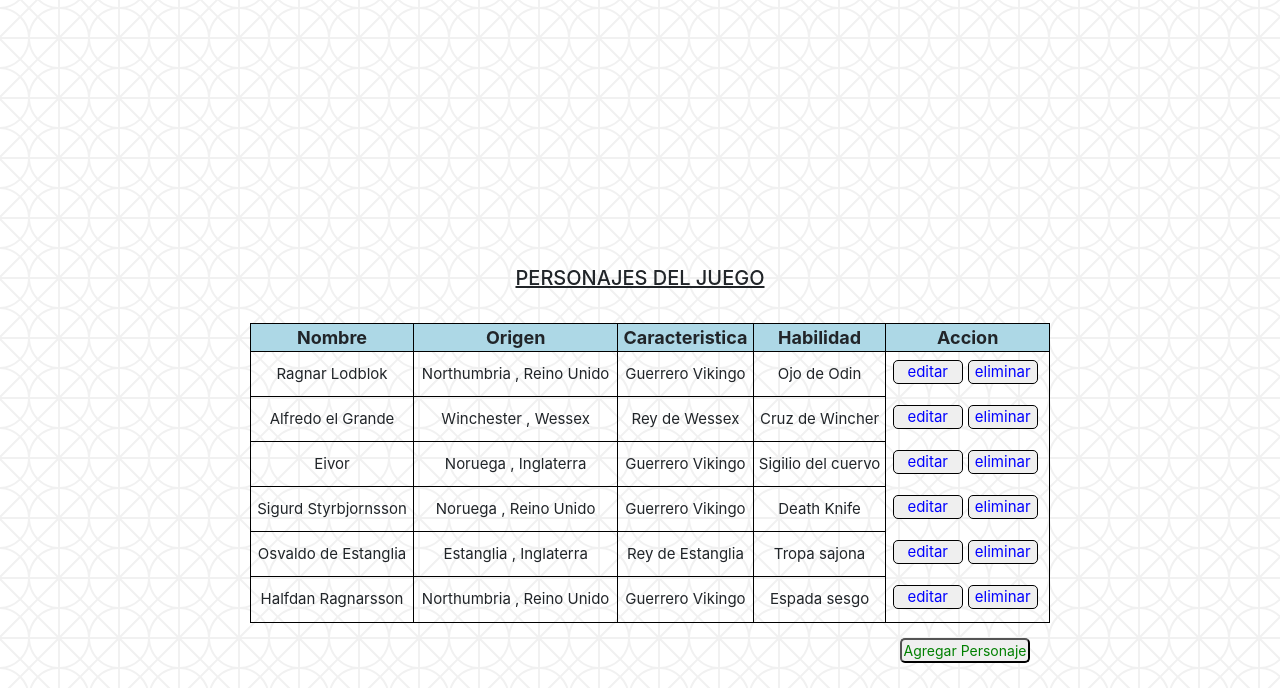
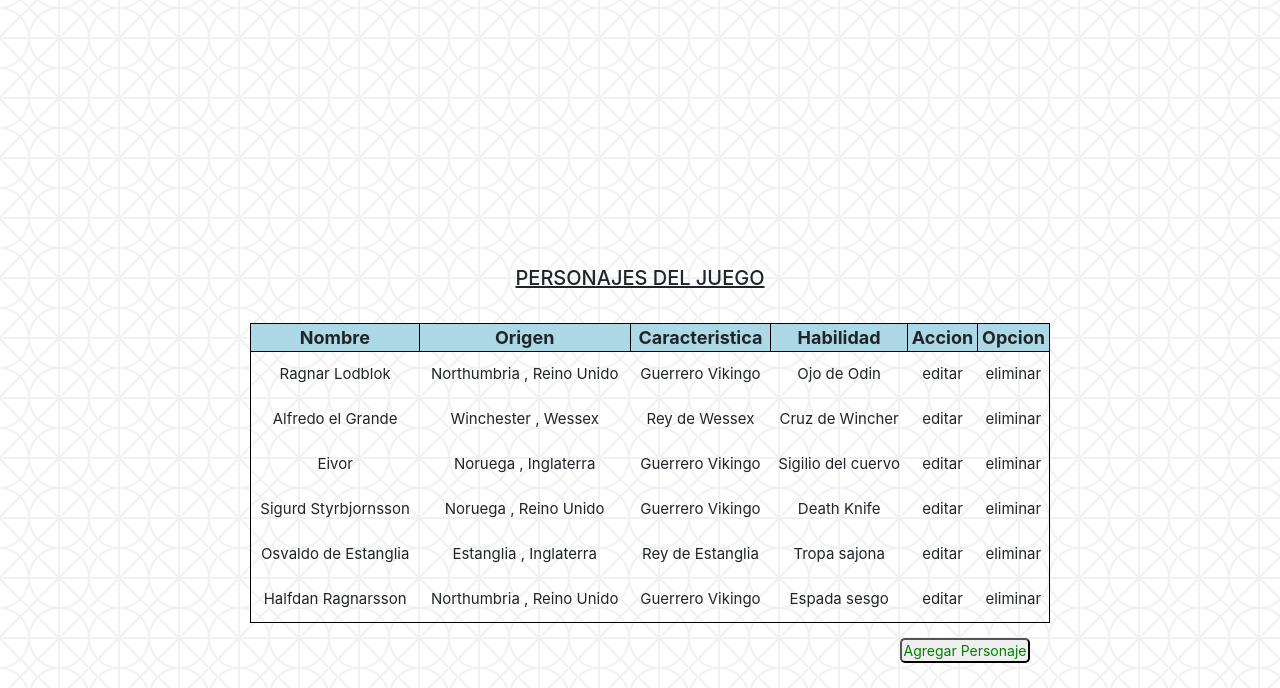
Before and after one commit to gaucho2512/Proyecto-Assassins-Creed-usando-JavaScript, a plain HTML site: page html/personajes.html in a window 1280 px wide. Shown: the part 112-800 px from the top of the page. Drawn offline with nearby package versions, Linux system fonts and the light colour scheme; a web font is replaced by a local one.

Commit message:
modificacion de la tablagit status ahora probe con JSON

```diff
--- a/Js/elements.js
+++ b/Js/elements.js
@@ -1,46 +1,2 @@
 const buttonID = document.getElementById("buttonID");
 buttonID.classList.add("buttonID")
-
-
-
-
- /* funcion para agregar un nuevo personaje */
-
-    function AgregarPersonajes() {
-
-            // Obtener la referencia del elemento body
-            var body = document.getElementsByTagName("table")[0];
-
-            // Crea un elemento <table> y un elemento <tbody>
-
-            var tblBody = document.createElement("tbody");
-
-            // Crea las celdas
-            for (var i = 0; i < 2; i++) {
-              // Crea las hileras de la tabla
-              var hilera = document.createElement("tr");
-
-              for (var j = 0; j < 2; j++) {
-                // Crea un elemento <td> y un nodo de texto, haz que el nodo de
-                // texto sea el contenido de <td>, ubica el elemento <td> al final
-                // de la hilera de la tabla
-                var celda = document.createElement("td");
-                var textoCelda = document.createTextNode("celda en la hilera "+i+", columna "+j);
-                celda.appendChild(textoCelda);
-                hilera.appendChild(celda);
-              }
-
-              // agrega la hilera al final de la tabla (al final del elemento tblbody)
-              tblBody.appendChild(hilera);
-            }
-
-            // posiciona el <tbody> debajo del elemento <table>
-            tabla.appendChild(tblBody);
-            // appends <table> into <body>
-            body.appendChild(tabla);
-            // modifica el atributo "border" de la tabla y lo fija a "2";
-            tabla.setAttribute("border", "2");
-          }
-
-
-  buttonID.addEventListener("click" , AgregarPersonajes)
--- a/Js/main.js
+++ b/Js/main.js
@@ -1,10 +1,92 @@
- /* Constante de personajes */
+ /* Constante de la tabla */
 
- const tbodyID = document.getElementById("tbodyID");
+ const tableEl = document.getElementById("tablaDinamica")
 
-const personajes = [{
 
-    Nombre: "Ragnar Lodblok",
+
+
+
+
+ /* PRIMERA MANERA DE MOSTRAR LA TABLA */
+
+
+/* transformacion de mi objeto JSON */
+
+
+ let data = ` {
+    "personajes" : [
+        {
+    "Nombre": "Ragnar Lodblok",
+    "Origen": "Northumbria , Reino Unido",
+    "Caracteristica": "Guerrero Vikingo",
+    "Habilidad": "Ojo de Odin",
+    "Accion" : "editar",
+    "Opcion": "eliminar"
+},
+{
+    "Nombre": "Alfredo el Grande",
+    "Origen": "Winchester , Wessex",
+    "Caracteristica": "Rey de Wessex",
+    "Habilidad": "Cruz de Wincher",
+    "Accion" : "editar",
+    "Opcion": "eliminar"
+},
+{
+    "Nombre": "Eivor",
+    "Origen": "Noruega , Inglaterra",
+    "Caracteristica": "Guerrero Vikingo",
+    "Habilidad": "Sigilio del cuervo",
+    "Accion" : "editar",
+    "Opcion": "eliminar"
+},
+{
+    "Nombre": "Sigurd Styrbjornsson",
+    "Origen": "Noruega , Reino Unido",
+    "Caracteristica": "Guerrero Vikingo",
+    "Habilidad": "Death Knife",
+    "Accion" : "editar",
+    "Opcion": "eliminar"
+},
+
+{
+    "Nombre": "Osvaldo de Estanglia",
+    "Origen": "Estanglia , Inglaterra",
+    "Caracteristica": "Rey de Estanglia",
+    "Habilidad": "Tropa sajona",
+    "Accion" : "editar",
+    "Opcion": "eliminar"
+},
+
+{
+    "Nombre": "Halfdan Ragnarsson",
+    "Origen": "Northumbria , Reino Unido",
+    "Caracteristica": "Guerrero Vikingo",
+    "Habilidad": "Espada sesgo",
+    "Accion" : "editar",
+    "Opcion": "eliminar"
+        }
+    ]  }
+    `
+
+let dataParseada = JSON.parse(data);
+
+
+let KeysProducto = Object.keys(dataParseada.personajes[0]);
+
+
+
+
+
+
+
+/* ARREGLO DE OBJETOS ---- segunda forma de mostrar la tabla */
+
+
+/* let personajes =  [
+
+
+
+  {  Nombre: "Ragnar Lodblok",
     Origen: "Northumbria , Reino Unido",
     Caracteristica: "Guerrero Vikingo",
     Habilidad: "Ojo de Odin",
@@ -52,6 +134,9 @@ const personajes = [{
     Habilidad: "Espada sesgo",
     Accion : "editar",
     Opcion: "eliminar"
-},
+       }
 
-];
+ ]
+
+
+     */
--- a/Js/utilities.js
+++ b/Js/utilities.js
@@ -1,8 +1,89 @@
-/* creacion de los datos de los personajes  */
-personajes.forEach( personaje => {
+/*  Iterar el arreglo con un ciclo FOR
+    (primera forma de mostrar la tabla) */
 
 
-    const tr = document.createElement("tr");
+
+
+let contenedor = (clavesObjeto) => {
+
+    let theadEl = document.createElement("thead");
+    let trEl = document.createElement("tr");
+
+    for (let i = 0; i < clavesObjeto.length; i++) {
+
+      let thEl = document.createElement("th");
+
+      thEl.innerHTML = clavesObjeto[i];
+
+      trEl.appendChild(thEl);
+    }
+
+    theadEl.appendChild(trEl);
+
+    tableEl.appendChild(theadEl);
+  };
+
+  let crearFila = (elemento) => {
+
+    let trEl = document.createElement("tr");
+
+    for (clave in elemento) {
+
+      let tdEl = document.createElement("td");
+
+      tdEl.innerHTML = elemento[clave];
+
+      trEl.appendChild(tdEl);
+    }
+
+    return trEl;
+  };
+
+  let crearCuerpo = (elementos) => {
+
+    let tbodyEl = document.createElement("tbody");
+    for (let i = 0; i < elementos.length; i++) {
+
+      tbodyEl.appendChild(crearFila(elementos[i]));
+    }
+
+    tableEl.appendChild(tbodyEl);
+  };
+
+  window.addEventListener("load", () => {
+    contenedor(KeysProducto);
+    crearCuerpo(dataParseada.personajes);
+  });
+
+
+
+
+
+
+
+
+
+
+
+
+
+
+
+
+
+/*  creacion de los datos de los personajes
+
+    Iterar con un ciclo FOREACH (segunda forma de mostrar la tabla)  */
+
+
+
+
+/* personajes.forEach( personaje => {
+
+
+    const tHead = document.createElement("thead");
+
+
 
     let tdNombre = document.createElement("td");
     tdNombre.innerHTML = personaje.Nombre;
@@ -39,7 +120,9 @@ personajes.forEach( personaje => {
 
 
 
-    tbodyID.appendChild(tr);
+    tHead.appendChild(tr);
 
 
 })
+
+ */
--- a/html/personajes.html
+++ b/html/personajes.html
@@ -76,24 +76,8 @@
 
             <h1 class="titulo-personajes"> PERSONAJES DEL JUEGO</h1>
 
-            <table>
-                <thead>
-                    <tr>
-                        <th>Nombre</th>
-                        <th>Origen</th>
-                        <th>Caracteristica</th>
-                        <th>Habilidad</th>
-                        <th>Accion</th>
+            <table id="tablaDinamica">
 
-
-
-
-
-                    </tr>
-                </thead>
-                <tbody id="tbodyID">
-
-                </tbody>
 
             </table>
 
@@ -167,9 +151,9 @@
 
 <!-- Script js -->
 <script src="../Js/main.js"></script>
+
+<script src="../Js/utilities.js"></script>
 <script src="../Js/elements.js"></script>
-<script src="../Js/utilities.js"></script>
-
 
 
 
```
